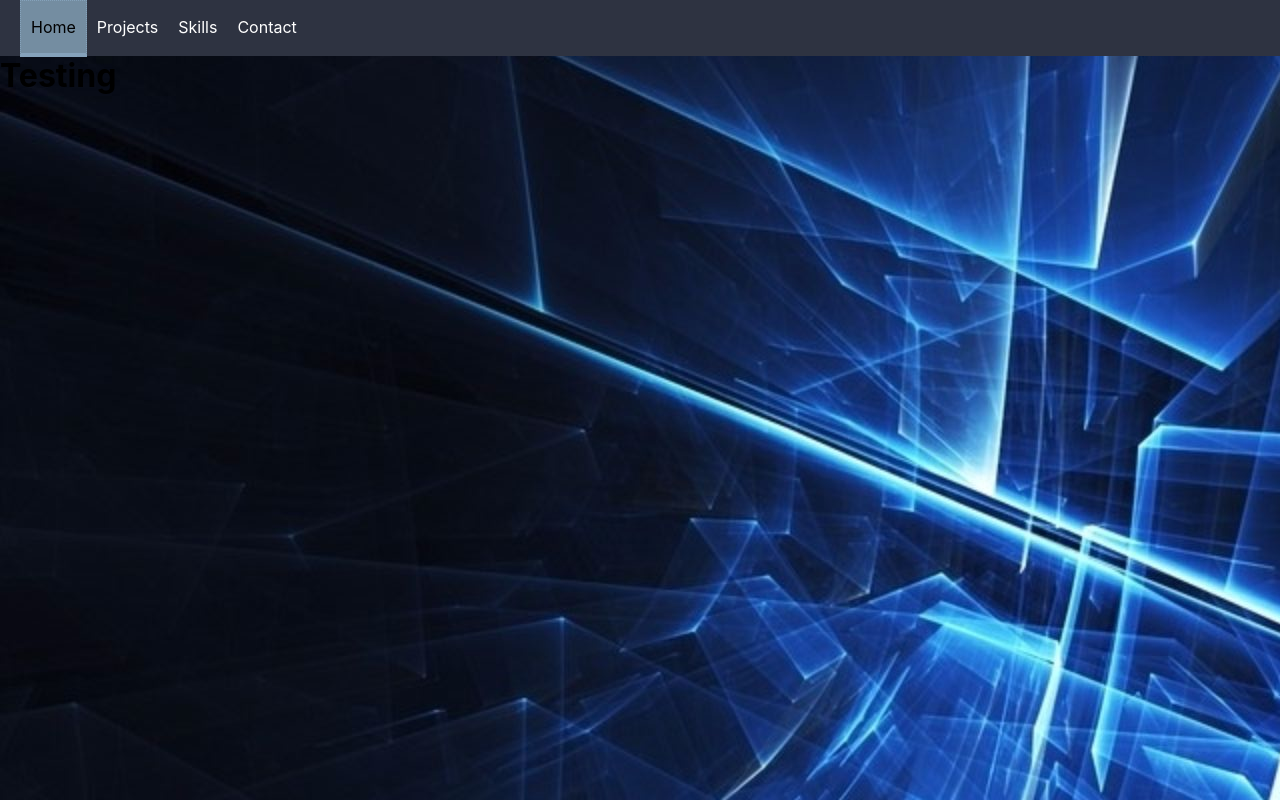
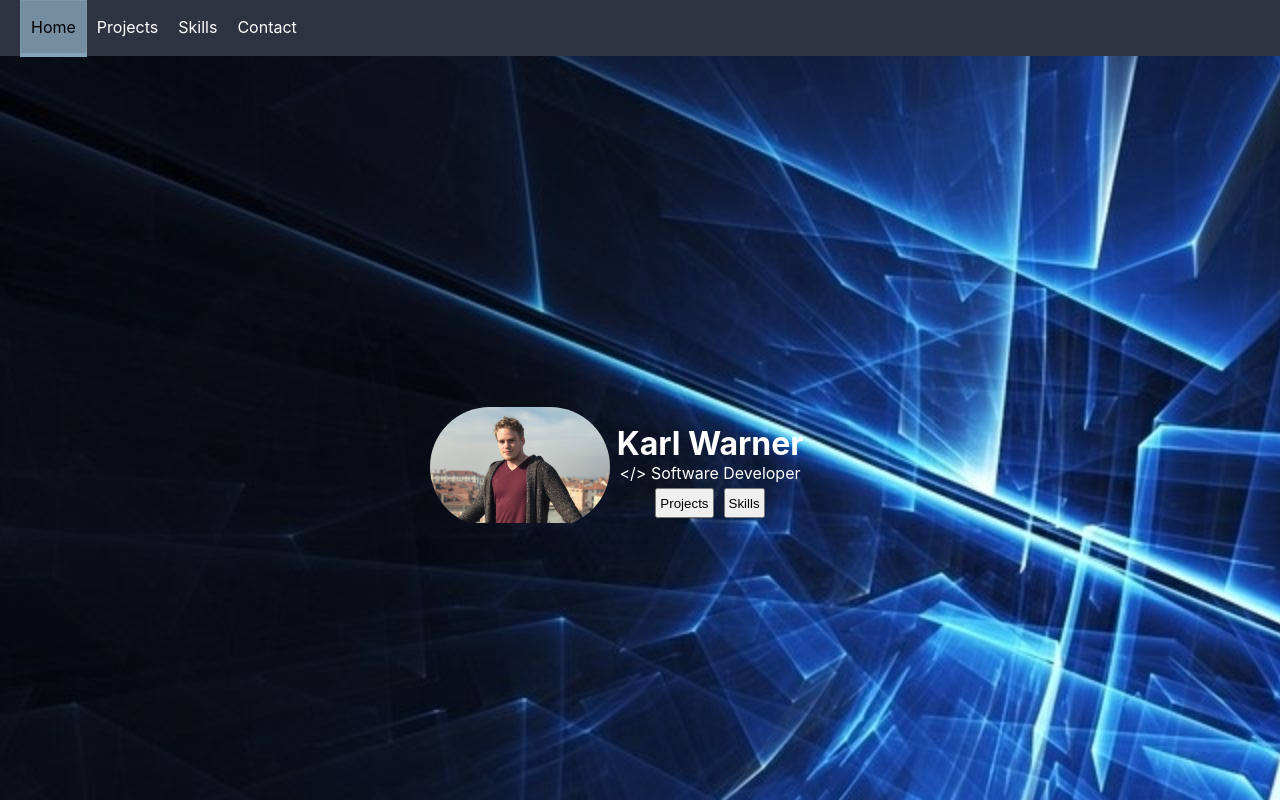
Before and after one commit to Kwarn/portfolio, a React (Create React App) app: page / in a window 1280 px wide. Built offline with nearby package versions, Linux system fonts and the light colour scheme.

Commit message:
homepage major update

```diff
--- a/src/assets/assets.js
+++ b/src/assets/assets.js
@@ -13,7 +13,8 @@ const imageAssets = {
   closeDraw: require('../assets/closeDraw.png'),
   homeBackground: require('../assets/homeBackground.jpg'),
   gitHub: require('../assets/gitHub.png'),
-  showDemo: require('../assets/showDemo.png')
+  showDemo: require('../assets/showDemo.png'),
+  profileImage: require('../assets/profileImage.png')
 }
 
 export default imageAssets
--- a/src/containers/Home/Home.js
+++ b/src/containers/Home/Home.js
@@ -1,10 +1,24 @@
 import React from 'react'
+import { Link } from 'react-router-dom'
 import classes from './Home.module.css'
+import imageAssets from '../../assets/assets'
 
 const Home = props => {
   return (
     <div className={classes.Home}>
-      <h1>Testing</h1>
+      <div className={classes.Title}>
+      <img src={imageAssets.profileImage} alt="profileImage" />
+        <h1>Karl Warner</h1>
+        <p>{`</> Software Developer`}</p>
+        <div className={classes.Buttons}>
+          <Link to={{ pathname: '/projects' }}>
+            <button>Projects</button>
+          </Link>
+          <Link to={{ pathname: '/skills' }}>
+            <button>Skills</button>
+          </Link>
+        </div>
+      </div>
     </div>
   )
 }
--- a/src/containers/Home/Home.module.css
+++ b/src/containers/Home/Home.module.css
@@ -0,0 +1,32 @@
+.Home {
+
+}
+
+.Title {
+  position: relative;
+  left: 70px;
+  margin-top: 300px;
+  justify-content: center;
+  text-align: center;
+  color: white;
+}
+
+.Home img {
+  position: relative;
+  top: 107px;
+  right: 165px;
+  border-radius: 110px;
+  margin-right: 50px;
+  height: 120px;
+  width: auto;
+}
+
+.ButtonsWrapper {
+  margin: 5px;
+}
+
+button {
+  height: 30px;
+  padding: 3px;
+  margin: 5px;
+}
```
Also changed, not shown: src/assets/profileImage.png (added).
